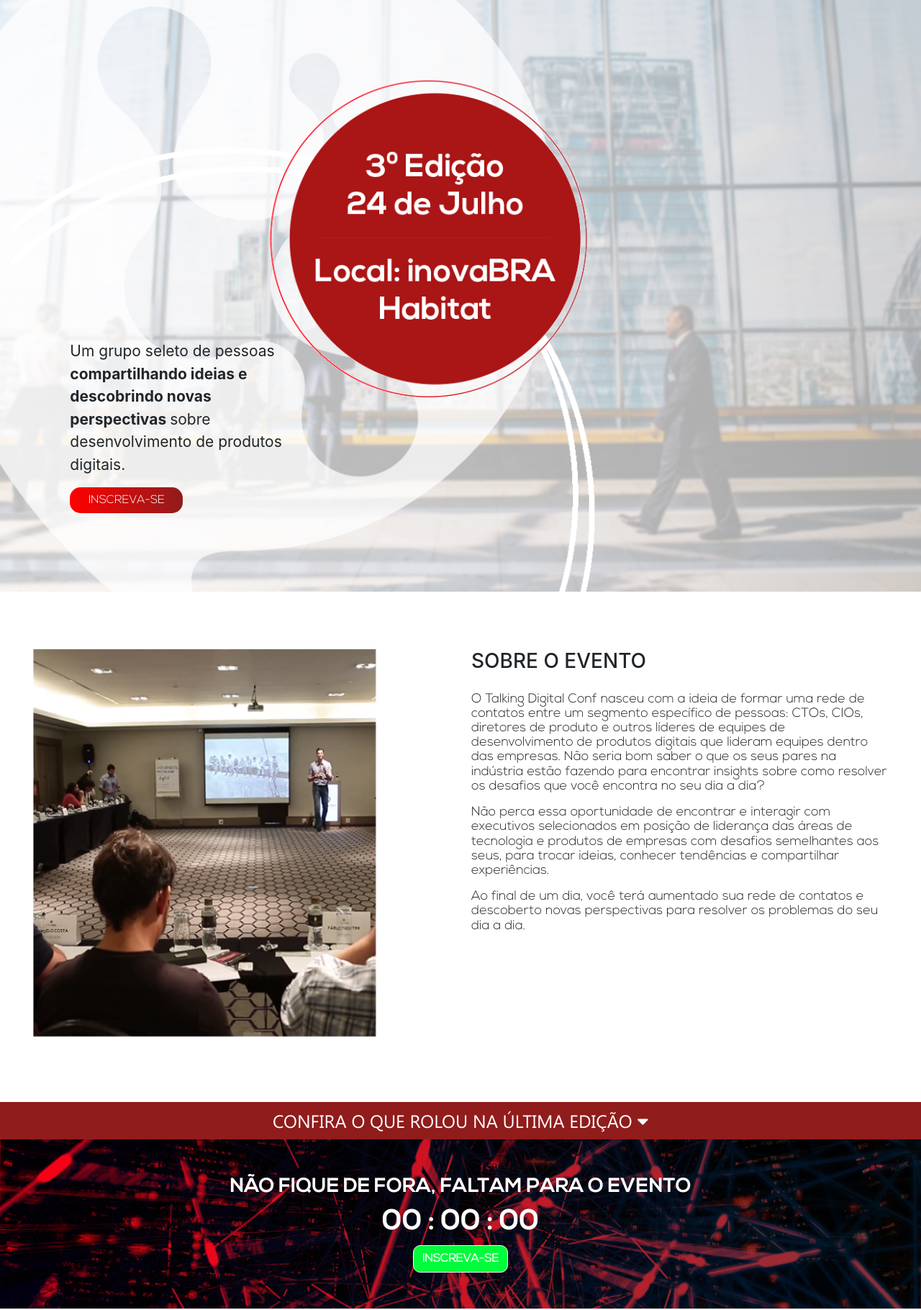
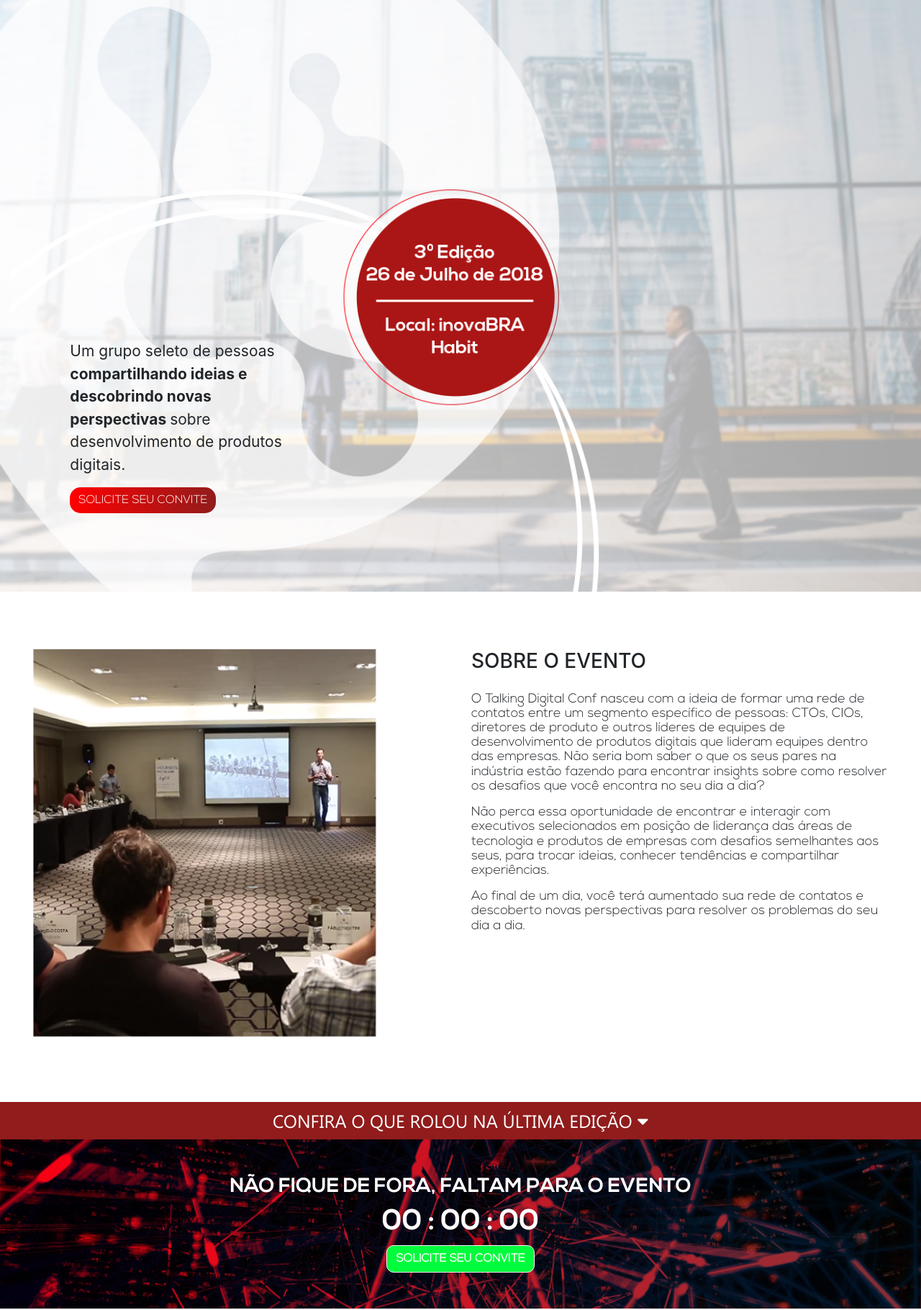
Before and after one commit to Jeyel92/Digitalk, a website: page public/index.html in a window 1280 px wide. Shown: the part 90-1910 px from the top of the page at 72% size. Drawn offline with nearby package versions, Linux system fonts and the light colour scheme.

Commit message:
Alteração texto botão e data evento

```diff
--- a/public/css/style.scss
+++ b/public/css/style.scss
@@ -104,7 +104,7 @@ body {
     margin: 0;
     margin-top: 15%;
     .destaque {
-      background-image: url(../images/imagem_mote.png);
+      background-image: url(../images/mote.png);
       background-repeat: no-repeat;
       background-size: cover;
       height: 720px;
@@ -134,6 +134,7 @@ padding:0px;
         color: #ffffff;
         border-radius: 15px;
         font-family: "NexaLight";
+        text-transform: uppercase;
       }
     }
 
--- a/public/index.html
+++ b/public/index.html
@@ -31,7 +31,6 @@
                         <ul class="navbar-nav mr-auto col-md-10 offset-md-2">
                             <li class="nav-item active">
                                 <a class="nav-link" href="#home">Home
-                                    <span class="sr-only">(current)</span>
                                 </a>
                             </li>
                             <li class="nav-item">
@@ -67,7 +66,7 @@
                                     sobre desenvolvimento de produtos digitais.
                                 </p>
                                 <div class="col-sm-6">
-                                    <button class="btn btn-primary col-sm-12" type="submit">INSCREVA-SE</button>
+                                    <button class="btn btn-primary " type="submit">Solicite seu convite</button>
                                 </div>
                             </div>
                         </div>
@@ -128,7 +127,7 @@
             <h1>00 : 00 : 00</h1>
 
 
-            <a class="btn btn-success btn-cta " href="#" role="button">INSCREVA-SE</a>
+            <a class="btn btn-success btn-cta " href="#" role="button">Solicite seu convite</a>
         </section>
         <section class="container section-evento" >
             <div class="row">
@@ -202,7 +201,7 @@
                         <p class="col-sm-6 offset-1">NÃO FIQUE DE FORA FAÇA PARTE DESSA COMUNIDADE DE LÍDERES.</p>
                     <!-- </div> -->
                     <div class="col-sm-2 offset-2">
-                        <a class="btn btn-success btn-cta col-sm-12" href="#" role="button">INSCREVA-SE</a>
+                        <a class="btn btn-success btn-cta " href="#" role="button">Solicite seu convite</a>
                     </div>
                 </div>
             </div>
@@ -222,7 +221,7 @@
                             <p>LOCALIZAÇÃO DO EVENTO:</p>
                             <p>inovaBra Habitat</p>
                             <p>Avenida Angélica, 2529 - Bela Vista, São Paulo - SP</p>
-                            <p>24 de Julho de 2018, 09h-20h</p>
+                            <p>26 de Julho de 2018, 09h-20h</p>
                         </div>
                     </div>
                     <div class="col-sm-6  text-center footer-right">
```
Also changed, not shown: public/css/style.css, public/images/mote.png (added), 1 other file.
